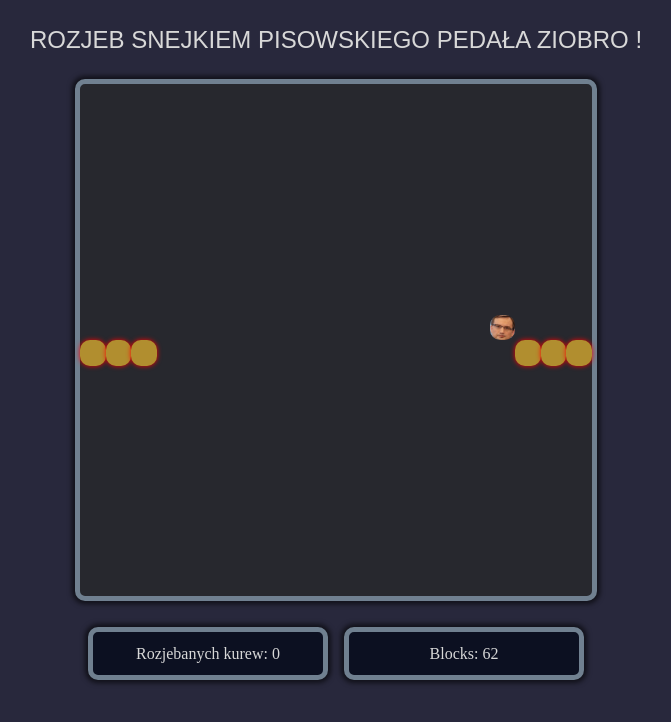
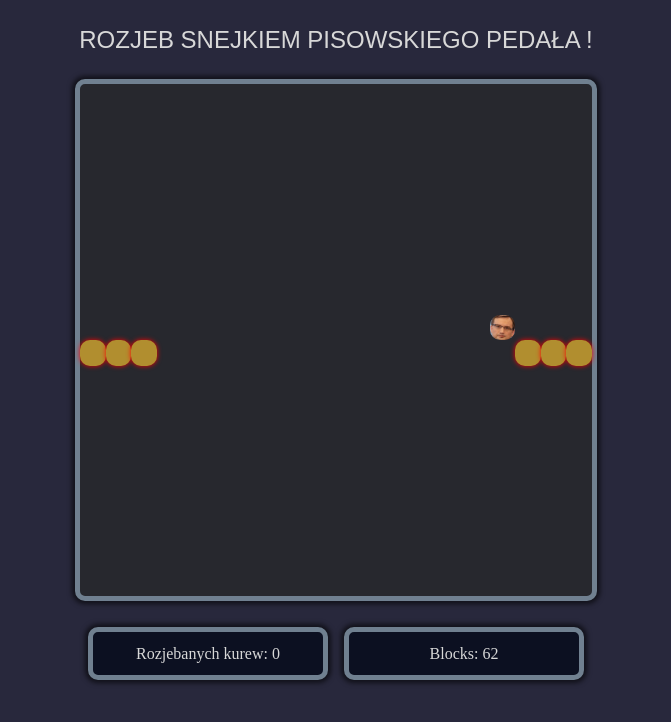
Before and after one commit to Cortinez/Snake-Pisowskie-Kurwy, a plain HTML site: page snakeZiobro/index.html in a window 1280 px wide. Shown: the whole page, without its empty margins (304-975 px from the left). Drawn offline with Linux system fonts and the light colour scheme.

Commit message:
Update index.html

```diff
--- a/snakeZiobro/index.html
+++ b/snakeZiobro/index.html
@@ -7,7 +7,7 @@
     <link rel="stylesheet" type="text/css" href="style.css" />
   </head>
   <body>
-    <div class="ziobro">ROZJEB SNEJKIEM PISOWSKIEGO PEDAŁA ZIOBRO !</div>
+    <div class="ziobro">ROZJEB SNEJKIEM PISOWSKIEGO PEDAŁA !</div>
     <div id="gameContainer"></div>
 
     <div id="scoreContainer">
```
